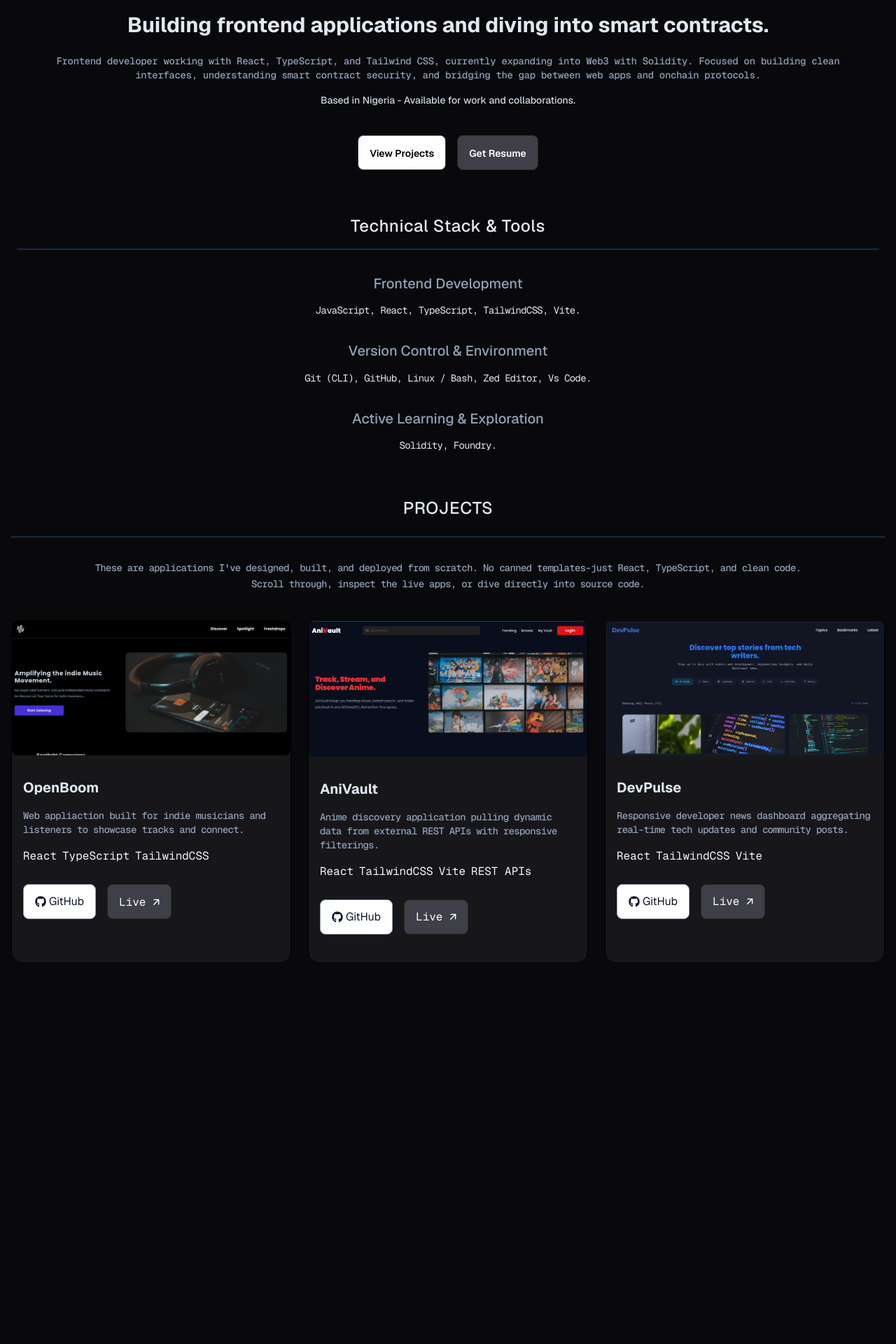
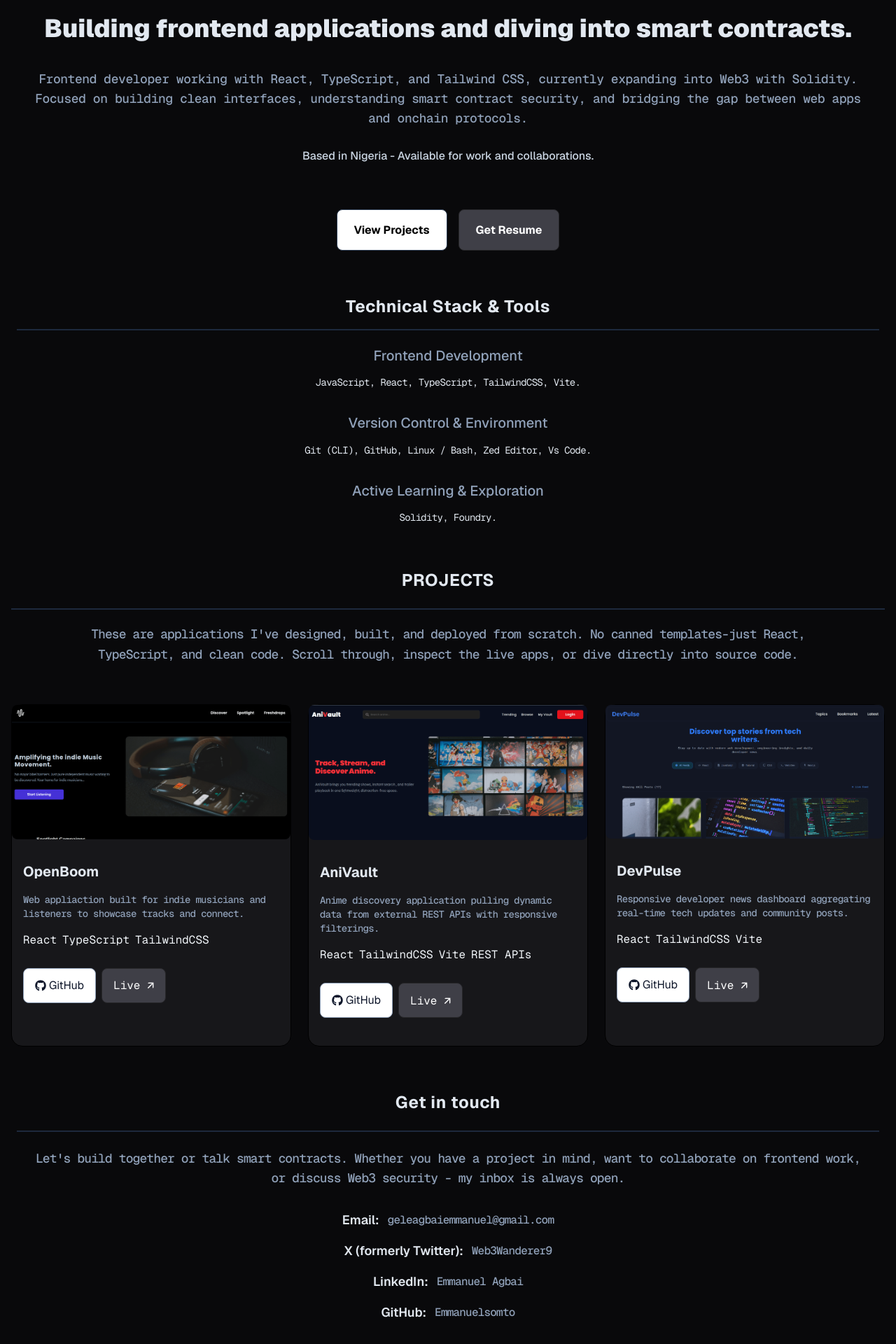
Before and after one commit to Emmanuelsomto/DecentralDrifter, a React (Vite) app: page / in a window 1280 px wide. Shown: the part 100-2020 px from the top of the page at 70% size. Before the commit the page ends 1540 px from the top, so only its background shows below. Built offline with nearby package versions, Linux system fonts and the light colour scheme.

Commit message:
feat: add Contact component with direct email messaging and direct social media accounts

```diff
--- a/src/App.tsx
+++ b/src/App.tsx
@@ -2,6 +2,7 @@ import Navbar from "./components/Navbar";
 import Hero from "./components/Hero";
 import Projects from "./components/Projects";
 import Stack from "./components/Stack";
+import Contact from "./components/Contact";
 
 export default function App() {
   return (
@@ -10,6 +11,7 @@ export default function App() {
       <Hero />
       <Stack />
       <Projects />
+      <Contact />
     </div>
   );
 }
--- a/src/components/Contact.tsx
+++ b/src/components/Contact.tsx
@@ -0,0 +1,96 @@
+interface Accounts {
+  email: string;
+  twitter: string;
+  linkedIn: string;
+  gitHub: string;
+}
+
+export default function Contact() {
+  const accountInfo: Accounts = {
+    email: "geleagbaiemmanuel@gmail.com",
+    twitter: "Web3Wanderer9",
+    linkedIn: "Emmanuel Agbai",
+    gitHub: "Emmanuelsomto",
+  };
+
+  return (
+    <div id="contact" className="text-white mx-6 mt-10">
+      <section
+        className="flex flex-col justify-start items-start gap-2.5 md:gap-6 mb-6
+        md:justify-center md:items-center md:text-center md:mb-8"
+      >
+        <h2 className="font-geist font-bold text-xl text-slate-200 md:text-2xl tracking-wide">
+          Get in touch
+        </h2>
+        <div className="border border-b border-slate-800 w-full"></div>
+        <p className="font-geist-mono font-medium tracking-tighter text-sm md:text-lg text-slate-400 md:mx-6">
+          Let's build together or talk smart contracts. Whether you have a
+          project in mind, want to collaborate on frontend work, or discuss Web3
+          security - my inbox is always open.
+        </p>
+      </section>
+
+      <section className="flex flex-col justify-start items-start md:justify-center md:items-center md:text-center gap-2 md:gap-4 mb-10">
+        <div className="flex flex-row gap-3 items-center">
+          <span className="font-geist font-semibold text-base md:text-lg text-slate-200">
+            Email:
+          </span>
+          <a
+            href={`mailto:${accountInfo.email}`}
+            target="_blank"
+            rel="noopener noreferrer"
+            className="cursor-pointer font-geist-mono font-medium text-slate-400 hover:text-slate-200 active:text-slate-300 duration-400 transition-colors ease-in tracking-tighter"
+            aria-label="Email"
+          >
+            {accountInfo.email}
+          </a>
+        </div>
+
+        <div className="flex flex-row gap-3 items-center">
+          <span className="font-geist font-semibold text-base md:text-lg text-slate-200">
+            X (formerly Twitter):
+          </span>
+          <a
+            href={`https://x.com/${accountInfo.twitter}`}
+            target="_blank"
+            rel="noopener noreferrer"
+            className="cursor-pointer font-geist-mono font-medium text-slate-400 hover:text-slate-200 active:text-slate-300 duration-400 transition-colors ease-in tracking-tighter"
+            aria-label="X (formerly Twiter)"
+          >
+            {accountInfo.twitter}
+          </a>
+        </div>
+
+        <div className="flex flex-row gap-3 items-center">
+          <span className="font-geist font-semibold text-base md:text-lg text-slate-200">
+            LinkedIn:
+          </span>
+          <a
+            href={`https://linkedin.com/in/${accountInfo.linkedIn}`}
+            target="_blank"
+            rel="noopener noreferrer"
+            className="cursor-pointer font-geist-mono font-medium text-slate-400 hover:text-slate-200 active:text-slate-300 duration-400 transition-colors ease-in tracking-tighter"
+            aria-label="LinkedIn"
+          >
+            {accountInfo.linkedIn}
+          </a>
+        </div>
+
+        <div className="flex flex-row gap-3 items-center">
+          <span className="font-geist font-semibold text-base md:text-lg text-slate-200">
+            GitHub:
+          </span>
+          <a
+            href={`https://github.com/${accountInfo.gitHub}`}
+            target="_blank"
+            rel="noopener noreferrer"
+            className="cursor-pointer font-geist-mono font-medium text-slate-400 hover:text-slate-200 active:text-slate-300 duration-400 transition-colors ease-in tracking-tighter"
+            aria-label="GitHub"
+          >
+            {accountInfo.gitHub}
+          </a>
+        </div>
+      </section>
+    </div>
+  );
+}
--- a/src/components/Hero.tsx
+++ b/src/components/Hero.tsx
@@ -1,33 +1,36 @@
 export default function Hero() {
   return (
     <>
-      <div className="text-white flex flex-col justify-start items-start md:justify-center md:items-center md:text-center mx-6 md:mx-12 mt-28 mb-6 md:mb-10 gap-4">
-        <h1 className="font-geist font-bold text-lg md:text-3xl text-slate-200 leading-relaxed">
+      <div className="text-white flex flex-col justify-start items-start md:justify-center md:items-center md:text-center mx-6 md:mx-12 mt-28 mb-6 md:mb-16 gap-4 md:gap-7">
+        <h1 className="font-geist font-black text-lg md:text-4xl text-slate-200 leading-relaxed">
           Building frontend applications and diving into smart contracts.
         </h1>
-        <p className="font-geist-mono font-medium text-xs md:text-sm tracking-tight text-slate-400">
+        <p className="font-geist-mono font-medium text-xs md:text-lg tracking-tight text-slate-400">
           Frontend developer working with React, TypeScript, and Tailwind CSS,
           currently expanding into Web3 with Solidity. Focused on building clean
           interfaces, understanding smart contract security, and bridging the
           gap between web apps and onchain protocols.
         </p>
-        <p className="font-medium text-slate-300 font-geist text-xs md:text-sm md:text-center tracking-tighter md:tracking-normal">
+        <p className="font-medium text-slate-300 font-geist text-xs md:text-base md:text-center tracking-tighter md:tracking-normal">
           Based in Nigeria - Available for work and collaborations.
         </p>
       </div>
 
       <div className="flex justify-start items-start md:justify-center md:items-center gap-4 mx-6">
-        <button className="border border-slate-700 bg-white text-black px-2.5 py-1.5 md:px-4 md:py-3 rounded-lg  hover:bg-slate-200 active:bg-slate-300 ease-in transition-colors duration-200 cursor-pointer">
-          <a href="#projects" className="font-semibold font-geist text-sm">
+        <button className="border border-slate-700 bg-white text-black px-2.5 py-1.5 md:px-6 md:py-4 rounded-lg  hover:bg-slate-200 active:bg-slate-300 ease-in transition-colors duration-200 cursor-pointer">
+          <a
+            href="#projects"
+            className="font-semibold md:font-bold font-geist text-sm md:text-base"
+          >
             View Projects
           </a>
         </button>
 
-        <button className="cursor-pointer border border-zinc-800 bg-zinc-700 hover:bg-zinc-800 active:bg-zinc-700 transition-colors duration-300 ease-in text-white px-3 py-1.5 md:px-4 md:py-3 rounded-lg font-semibold">
+        <button className="cursor-pointer border border-zinc-800 bg-zinc-700 hover:bg-zinc-800 active:bg-zinc-700 transition-colors duration-300 ease-in text-white px-3 py-1.5 md:px-6 md:py-4 rounded-lg font-semibold">
           <a
             href="/resume.pdf"
             download="Emmanuel_Resume.pdf"
-            className="font-semibold font-geist text-sm"
+            className="font-semibold md:font-bold font-geist text-sm md:text-base"
           >
             Get Resume
           </a>
--- a/src/components/Navbar.tsx
+++ b/src/components/Navbar.tsx
@@ -10,8 +10,8 @@ interface navLink {
 const navLinks: navLink[] = [
   { name: "Projects", href: "#projects" },
   { name: "Stack", href: "#stack" },
+  { name: "Contact", href: "#contact" },
   { name: "Background", href: "#background" },
-  { name: "Contact", href: "#contact" },
 ];
 export default function Navbar() {
   const [isOpen, setIsOpen] = useState(false);
--- a/src/components/Projects.tsx
+++ b/src/components/Projects.tsx
@@ -45,16 +45,16 @@ const projects: Project[] = [
 ];
 export default function Projects() {
   return (
-    <div id="#projects" className="mx-4">
+    <div id="projects" className="mx-4">
       <section className="mt-10 md:mt-16 mb-10 flex flex-col justify-start items-start md:justify-center md:items-center md:text-center gap-4">
-        <div className="flex flex-col gap-3 md:gap-6 mb-4 w-full">
-          <h2 className="font-geist font-medium text-lg text-slate-200 md:text-2xl tracking-wide">
+        <div className="flex flex-col gap-3 md:gap-6 mb-1 w-full">
+          <h2 className="font-geist font-bold text-lg text-slate-200 md:text-2xl tracking-wide">
             PROJECTS
           </h2>
           <div className="border border-b border-slate-800"></div>
         </div>
 
-        <p className="font-geist-mono font-medium tracking-tighter text-xs md:text-sm md:mx-24 leading-relaxed text-slate-400">
+        <p className="font-geist-mono font-medium tracking-tighter text-xs md:text-lg md:mx-24 leading-relaxed text-slate-400 md:mb-4">
           These are applications I've designed, built, and deployed from
           scratch. No canned templates-just React, TypeScript, and clean code.
           Scroll through, inspect the live apps, or dive directly into source
@@ -62,7 +62,7 @@ export default function Projects() {
         </p>
       </section>
 
-      <div className="grid grid-cols-1 md:grid-cols-2 lg:grid-cols-3 gap-6 mb-16">
+      <div className="grid grid-cols-1 md:grid-cols-2 lg:grid-cols-3 gap-6 mb-10 md:mb-16">
         {projects.map((project: Project, index: number) => (
           <div
             key={index}
@@ -77,7 +77,7 @@ export default function Projects() {
               />
             </div>
 
-            <section className="flex flex-col  gap-4 mx-4 mt-8 mb-10">
+            <section className="flex flex-col gap-4 mx-4 mt-8 mb-10">
               <h3 className="font-geist font-bold text-xl text-slate-200">
                 {project.title}
               </h3>
@@ -93,7 +93,7 @@ export default function Projects() {
                 ))}
               </div>
 
-              <div className="flex flex-row gap-4 mt-3">
+              <div className="flex flex-row gap-2 mt-3">
                 <button className="border border-slate-400 text-base text-slate-900 bg-white px-4 py-2 md:py-3 cursor-pointer rounded-lg hover:bg-slate-200 active:bg-slate-100 duration-300 transition-colors ease-in">
                   <a
                     href={project.github}
--- a/src/components/Stack.tsx
+++ b/src/components/Stack.tsx
@@ -37,9 +37,9 @@ const stackData: TechGroup[] = [
 
 export default function Stack() {
   return (
-    <div className="flex flex-col mx-6 mt-8 md:mt-16 gap-4 justify-start items-start md:justify-center md:items-center md:text-center text-white">
-      <section className="flex flex-col gap-3 md:gap-4 w-full mb-4">
-        <h2 className="font-geist font-medium text-lg text-slate-200 md:text-2xl tracking-wide">
+    <div id="stack" className="flex flex-col mx-6 mt-8 md:mt-16 gap-4 justify-start items-start md:justify-center md:items-center md:text-center text-white">
+      <section className="flex flex-col gap-3 md:gap-4 w-full mb-1">
+        <h2 className="font-geist font-bold text-lg text-slate-200 md:text-2xl tracking-wide">
           Technical Stack & Tools
         </h2>
         <div className="border border-b border-slate-800"></div>
```
